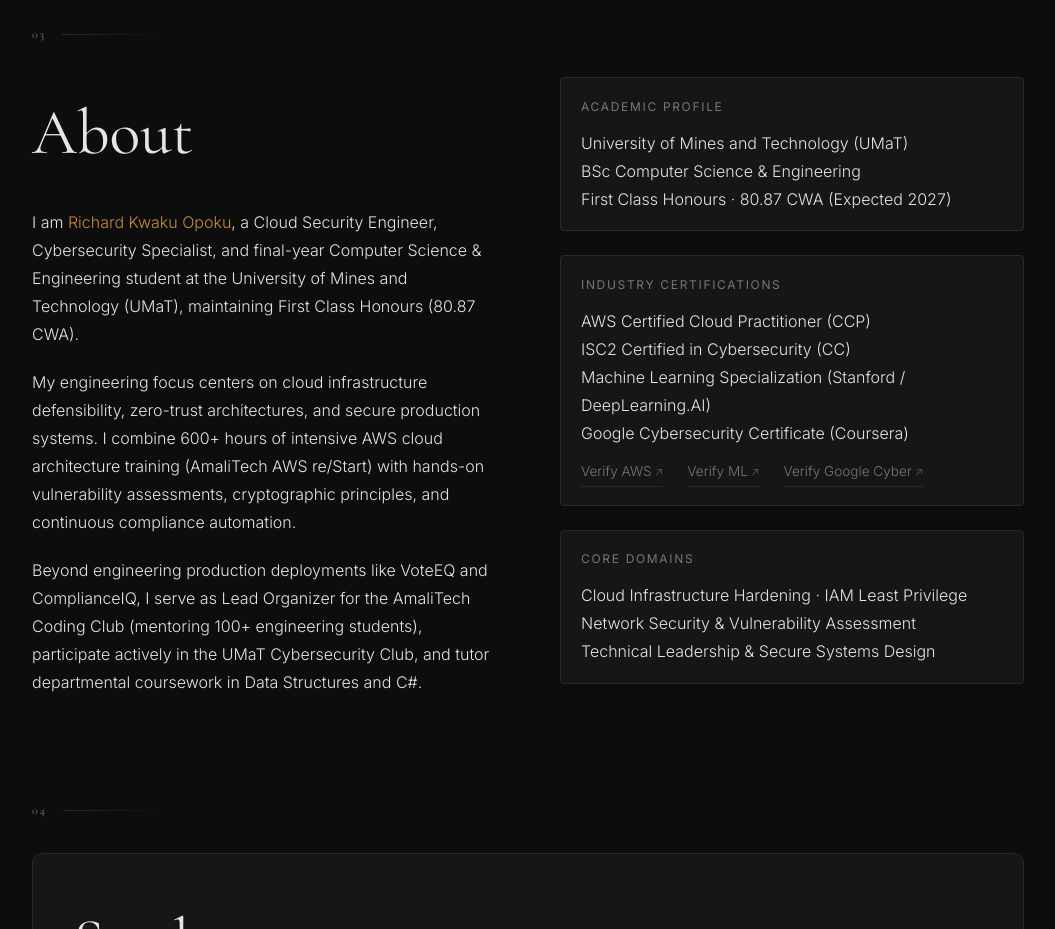
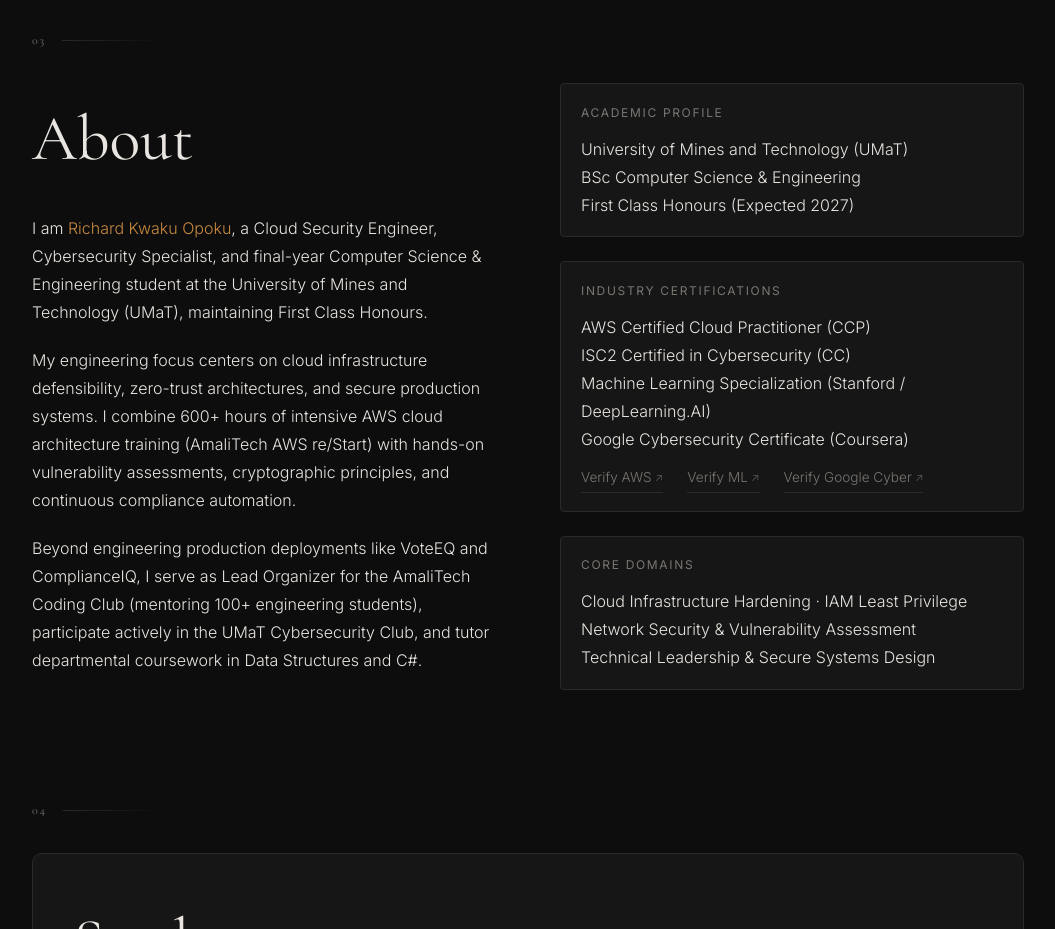
Before and after one commit to iamroidev/iamroidev, a plain HTML site: page index.html in a window 1280 px wide. Shown: the part 1640-2569 px from the top of the page, without its empty margins (128-1183 px from the left). Drawn offline with nearby package versions, Linux system fonts and the light colour scheme.

Commit message:
style: remove CWA score from UI

```diff
--- a/index.html
+++ b/index.html
@@ -178,14 +178,14 @@
                 <div class="slide-body about-slide">
                     <div class="about-intro">
                         <h2>About</h2>
-                        <p>I am <span style="color:#C98A40">Richard Kwaku Opoku</span>, a Cloud Security Engineer, Cybersecurity Specialist, and final-year Computer Science &amp; Engineering student at the University of Mines and Technology (UMaT), maintaining First Class Honours (80.87 CWA).</p>
+                        <p>I am <span style="color:#C98A40">Richard Kwaku Opoku</span>, a Cloud Security Engineer, Cybersecurity Specialist, and final-year Computer Science &amp; Engineering student at the University of Mines and Technology (UMaT), maintaining First Class Honours.</p>
                         <p style="margin-top:1.25rem">My engineering focus centers on cloud infrastructure defensibility, zero-trust architectures, and secure production systems. I combine 600+ hours of intensive AWS cloud architecture training (AmaliTech AWS re/Start) with hands-on vulnerability assessments, cryptographic principles, and continuous compliance automation.</p>
                         <p style="margin-top:1.25rem">Beyond engineering production deployments like VoteEQ and ComplianceIQ, I serve as Lead Organizer for the AmaliTech Coding Club (mentoring 100+ engineering students), participate actively in the UMaT Cybersecurity Club, and tutor departmental coursework in Data Structures and C#.</p>
                     </div>
                     <div class="about-details">
                         <div class="detail-block">
                             <p class="detail-label">Academic Profile</p>
-                            <p class="detail-text">University of Mines and Technology (UMaT)<br>BSc Computer Science &amp; Engineering<br>First Class Honours · 80.87 CWA (Expected 2027)</p>
+                            <p class="detail-text">University of Mines and Technology (UMaT)<br>BSc Computer Science &amp; Engineering<br>First Class Honours (Expected 2027)</p>
                         </div>
                         <div class="detail-block">
                             <p class="detail-label">Industry Certifications</p>
```
